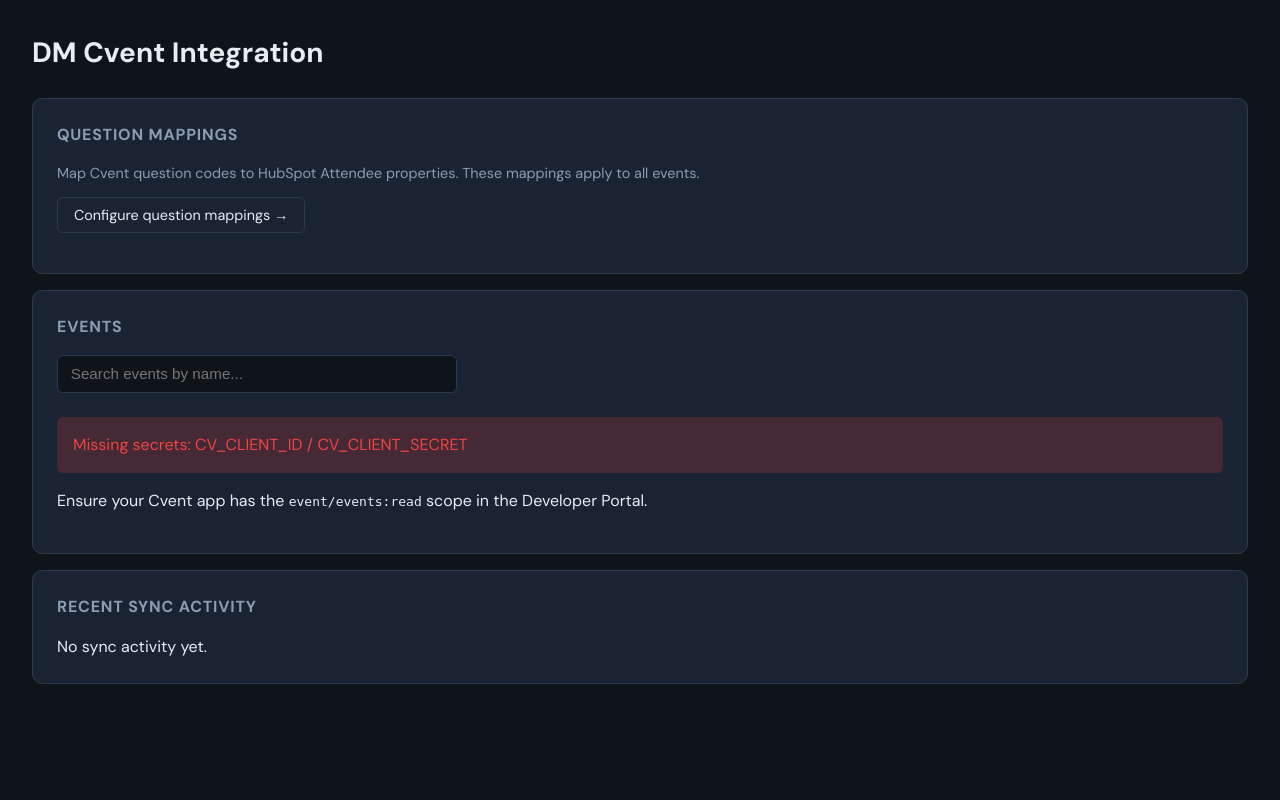
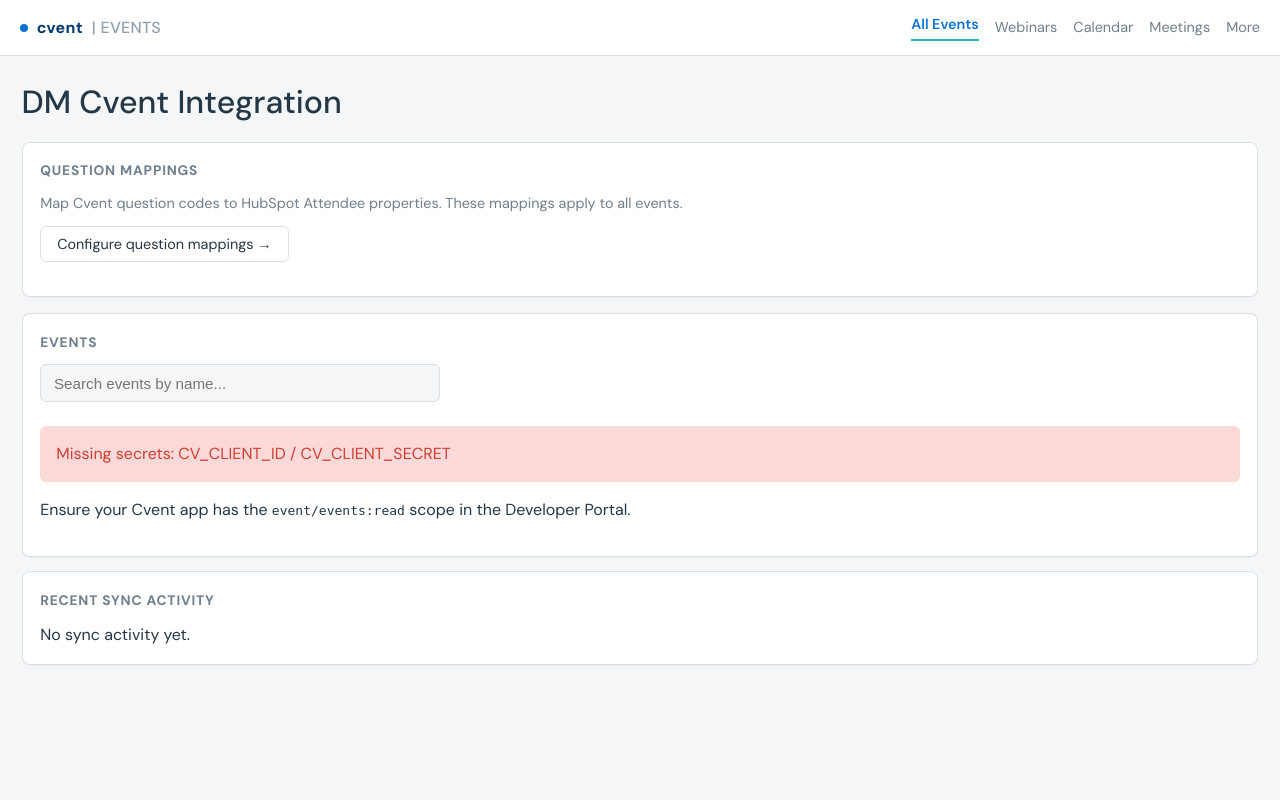
Before and after one commit to adamdprice/DM-CVENT, a Flask app: page / in a window 1280 px wide. Run offline with Flask 3, Linux system fonts and the light colour scheme; data that the repository does not hold is empty; some libraries are stand-ins or nearby versions.

Commit message:
Restyle events UI to match Cvent visual language.
Adopt a light Cvent-like layout with top navigation shell, refined tables/cards, and adjusted controls to better align with the Events UI look and feel.

Made-with: Cursor

```diff
--- a/templates/events.html
+++ b/templates/events.html
@@ -9,30 +9,47 @@
   <link href="https://fonts.googleapis.com/css2?family=DM+Sans:ital,opsz,wght@0,9..40,400;0,9..40,500;0,9..40,600;0,9..40,700&family=JetBrains+Mono:wght@400;500&display=swap" rel="stylesheet">
   <style>
     :root {
-      --bg: #0f1419;
-      --surface: #1a2332;
-      --border: #2d3a4d;
-      --text: #e6edf3;
-      --text-muted: #8b9cb3;
-      --accent: #3b82f6;
-      --accent-hover: #2563eb;
-      --success: #22c55e;
-      --error: #ef4444;
-      --radius: 10px;
+      --bg: #f4f6f8;
+      --surface: #ffffff;
+      --border: #d9e1e8;
+      --text: #243746;
+      --text-muted: #6f7f8d;
+      --accent: #0d74d1;
+      --accent-hover: #0a5fae;
+      --success: #12a86c;
+      --error: #cf3f32;
+      --radius: 8px;
     }
     * { box-sizing: border-box; }
-    body { font-family: 'DM Sans', sans-serif; background: var(--bg); color: var(--text); margin: 0; padding: 2rem; line-height: 1.5; }
-    .container { max-width: 1280px; margin: 0 auto; }
-    h1 { font-size: 1.75rem; margin: 0 0 0.5rem; }
-    .subtitle { color: var(--text-muted); font-size: 0.95rem; margin-bottom: 1.5rem; }
+    body { font-family: 'DM Sans', sans-serif; background: var(--bg); color: var(--text); margin: 0; line-height: 1.5; }
+    .app-shell { min-height: 100vh; }
+    .topbar {
+      height: 56px;
+      background: #ffffff;
+      border-bottom: 1px solid var(--border);
+      display: flex;
+      align-items: center;
+      justify-content: space-between;
+      padding: 0 1.25rem;
+      position: sticky;
+      top: 0;
+      z-index: 20;
+    }
+    .brand { display: inline-flex; align-items: center; gap: 0.55rem; font-weight: 700; color: #003a70; letter-spacing: 0.02em; }
+    .brand-dot { width: 8px; height: 8px; border-radius: 50%; background: var(--accent); display: inline-block; }
+    .top-nav { display: inline-flex; align-items: center; gap: 1rem; color: var(--text-muted); font-size: 0.9rem; }
+    .top-nav .active { color: var(--accent); font-weight: 600; border-bottom: 2px solid #23b6b5; padding-bottom: 0.2rem; }
+    .container { max-width: 1320px; margin: 0 auto; padding: 1.35rem; }
+    h1 { font-size: 2rem; margin: 0 0 0.4rem; font-weight: 500; }
+    .subtitle { color: var(--text-muted); font-size: 0.92rem; margin-bottom: 1rem; }
     a { color: var(--accent); text-decoration: none; }
     a:hover { text-decoration: underline; }
-    .card { background: var(--surface); border: 1px solid var(--border); border-radius: var(--radius); padding: 1.5rem; margin-bottom: 1rem; }
-    .card h2 { font-size: 1rem; color: var(--text-muted); margin: 0 0 1rem; text-transform: uppercase; letter-spacing: 0.05em; }
+    .card { background: var(--surface); border: 1px solid var(--border); border-radius: var(--radius); padding: 1.1rem; margin-bottom: 0.9rem; box-shadow: 0 1px 1px rgba(18, 34, 48, 0.04); }
+    .card h2 { font-size: 0.86rem; color: var(--text-muted); margin: 0 0 0.75rem; text-transform: uppercase; letter-spacing: 0.06em; }
     .table-wrap { overflow-x: auto; margin: 0 -0.5rem; }
     .data-table { width: 100%; border-collapse: collapse; font-size: 0.9rem; table-layout: fixed; }
-    .data-table th, .data-table td { padding: 0.6rem 0.8rem; text-align: left; border-bottom: 1px solid var(--border); }
-    .data-table th { color: var(--text-muted); font-weight: 600; }
+    .data-table th, .data-table td { padding: 0.52rem 0.65rem; text-align: left; border-bottom: 1px solid #e8edf2; }
+    .data-table th { color: #556574; font-weight: 600; background: #f9fbfd; position: sticky; top: 0; z-index: 1; }
     .cell-truncate { overflow: hidden; text-overflow: ellipsis; white-space: nowrap; }
     .table-events { min-width: 860px; }
     .table-events th:nth-child(1), .table-events td:nth-child(1) { width: 380px; }
@@ -44,18 +61,18 @@
     .setup-dot.amber { background: #f59e0b; }
     .setup-dot.green { background: var(--success); }
     .setup-dot.grey { background: var(--text-muted); }
-    .setup-btn { display: inline-flex; align-items: center; justify-content: center; width: 36px; height: 36px; padding: 0; background: transparent; border: 2px solid var(--border); border-radius: 50%; cursor: pointer; flex-shrink: 0; }
+    .setup-btn { display: inline-flex; align-items: center; justify-content: center; width: 34px; height: 34px; padding: 0; background: transparent; border: 2px solid var(--border); border-radius: 50%; cursor: pointer; flex-shrink: 0; }
     .setup-btn:hover { border-color: var(--accent); background: rgba(59, 130, 246, 0.1); }
     .setup-btn .setup-dot { width: 20px; height: 20px; }
-    .attendee-icon-btn { display: inline-flex; align-items: center; justify-content: center; width: 36px; height: 36px; padding: 0; background: var(--surface); border: 1px solid var(--border); border-radius: 6px; cursor: pointer; color: var(--text-muted); flex-shrink: 0; }
+    .attendee-icon-btn { display: inline-flex; align-items: center; justify-content: center; width: 34px; height: 34px; padding: 0; background: var(--surface); border: 1px solid var(--border); border-radius: 6px; cursor: pointer; color: var(--text-muted); flex-shrink: 0; }
     .attendee-icon-btn:hover { background: var(--border); color: var(--accent); }
-    .hubspot-sync-btn { display: inline-flex; align-items: center; justify-content: center; width: 36px; height: 36px; padding: 0; background: var(--surface); border: 1px solid var(--border); border-radius: 6px; cursor: pointer; color: var(--text-muted); flex-shrink: 0; }
+    .hubspot-sync-btn { display: inline-flex; align-items: center; justify-content: center; width: 34px; height: 34px; padding: 0; background: var(--surface); border: 1px solid var(--border); border-radius: 6px; cursor: pointer; color: var(--text-muted); flex-shrink: 0; }
     .hubspot-sync-btn:hover { background: var(--border); color: var(--accent); }
     .hubspot-sync-btn:disabled { opacity: 0.5; cursor: not-allowed; }
     .hubspot-sync-btn.loading { pointer-events: none; opacity: 0.7; }
     .attendee-detail-header { display: flex; align-items: center; justify-content: space-between; margin-bottom: 1rem; flex-wrap: wrap; gap: 0.5rem; }
     .sync-modal-overlay { position: fixed; inset: 0; background: rgba(0,0,0,0.6); z-index: 200; display: flex; align-items: center; justify-content: center; padding: 1rem; }
-    .sync-modal { background: var(--surface); border: 1px solid var(--border); border-radius: var(--radius); max-width: 560px; width: 100%; max-height: 90vh; overflow: hidden; display: flex; flex-direction: column; }
+    .sync-modal { background: var(--surface); border: 1px solid var(--border); border-radius: var(--radius); max-width: 760px; width: 100%; max-height: 90vh; overflow: hidden; display: flex; flex-direction: column; }
     .sync-section { margin-bottom: 1.25rem; }
     .sync-section:last-child { margin-bottom: 0; }
     .sync-section-title { font-size: 1.05rem; font-weight: 700; color: var(--text); letter-spacing: 0.02em; margin-bottom: 0.6rem; padding-bottom: 0.35rem; border-bottom: 1px solid var(--border); }
@@ -96,10 +113,10 @@
     .loading { display: inline-block; width: 1rem; height: 1rem; border: 2px solid rgba(255,255,255,0.3); border-top-color: white; border-radius: 50%; animation: spin 0.6s linear infinite; vertical-align: middle; margin-right: 0.5rem; }
     @keyframes spin { to { transform: rotate(360deg); } }
     select { padding: 0.5rem 1rem; font-size: 0.95rem; background: var(--bg); border: 1px solid var(--border); border-radius: 6px; color: var(--text); min-width: 300px; }
-    .event-row:hover { background: rgba(255,255,255,0.02); }
+    .event-row:hover { background: #f7fbff; }
     .attendee-row { cursor: pointer; }
-    .attendee-row:hover { background: rgba(59, 130, 246, 0.1); }
-    .attendee-row.selected { background: rgba(59, 130, 246, 0.2); }
+    .attendee-row:hover { background: #f2f8ff; }
+    .attendee-row.selected { background: #e7f3ff; }
     .attendees-section { margin-top: 1.5rem; }
     .result-grid { display: grid; grid-template-columns: repeat(auto-fill, minmax(200px, 1fr)); gap: 1rem; }
     .result-item { display: flex; flex-direction: column; gap: 0.25rem; }
@@ -114,7 +131,7 @@
     .back-btn:hover { background: var(--border); }
     .section-card { background: var(--surface); border: 1px solid var(--border); border-radius: var(--radius); padding: 1.5rem; margin-bottom: 1.5rem; }
     .section-card h3 { font-size: 0.9rem; color: var(--text-muted); margin: 0 0 1rem; text-transform: uppercase; letter-spacing: 0.05em; }
-    .map-btn { display: inline-flex; align-items: center; justify-content: center; width: 32px; height: 32px; padding: 0; background: var(--accent); color: white; border: none; border-radius: 6px; cursor: pointer; font-size: 1.2rem; line-height: 1; }
+    .map-btn { display: inline-flex; align-items: center; justify-content: center; width: 30px; height: 30px; padding: 0; background: var(--accent); color: white; border: none; border-radius: 6px; cursor: pointer; font-size: 1.1rem; line-height: 1; }
     .map-btn:hover { background: var(--accent-hover); }
     .map-btn.mapped { background: var(--success); }
     .map-dropdown { position: absolute; z-index: 100; background: var(--surface); border: 1px solid var(--border); border-radius: 6px; box-shadow: 0 8px 24px rgba(0,0,0,0.4); min-width: 280px; max-height: 320px; display: flex; flex-direction: column; }
@@ -157,6 +174,17 @@
   </style>
 </head>
 <body>
+  <div class="app-shell">
+  <header class="topbar">
+    <div class="brand"><span class="brand-dot"></span>cvent <span style="color:#8ea0b0;font-weight:500;">| EVENTS</span></div>
+    <nav class="top-nav">
+      <span class="active">All Events</span>
+      <span>Webinars</span>
+      <span>Calendar</span>
+      <span>Meetings</span>
+      <span>More</span>
+    </nav>
+  </header>
   <div class="container">
     <h1>DM Cvent Integration</h1>
     <p class="subtitle" id="nav-subtitle"></p>
@@ -217,6 +245,7 @@
         </div>
       </div>
     </div>
+  </div>
   </div>
 
   <script>
```
